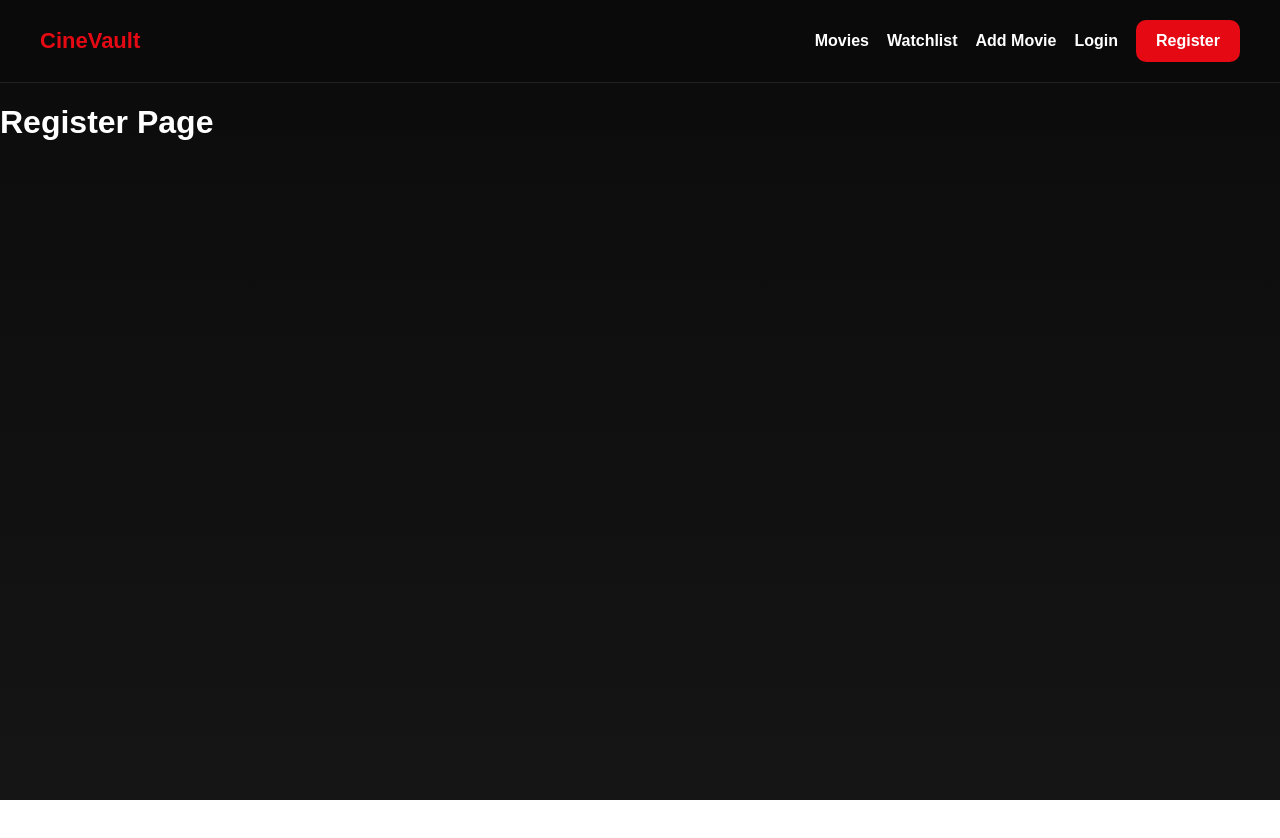
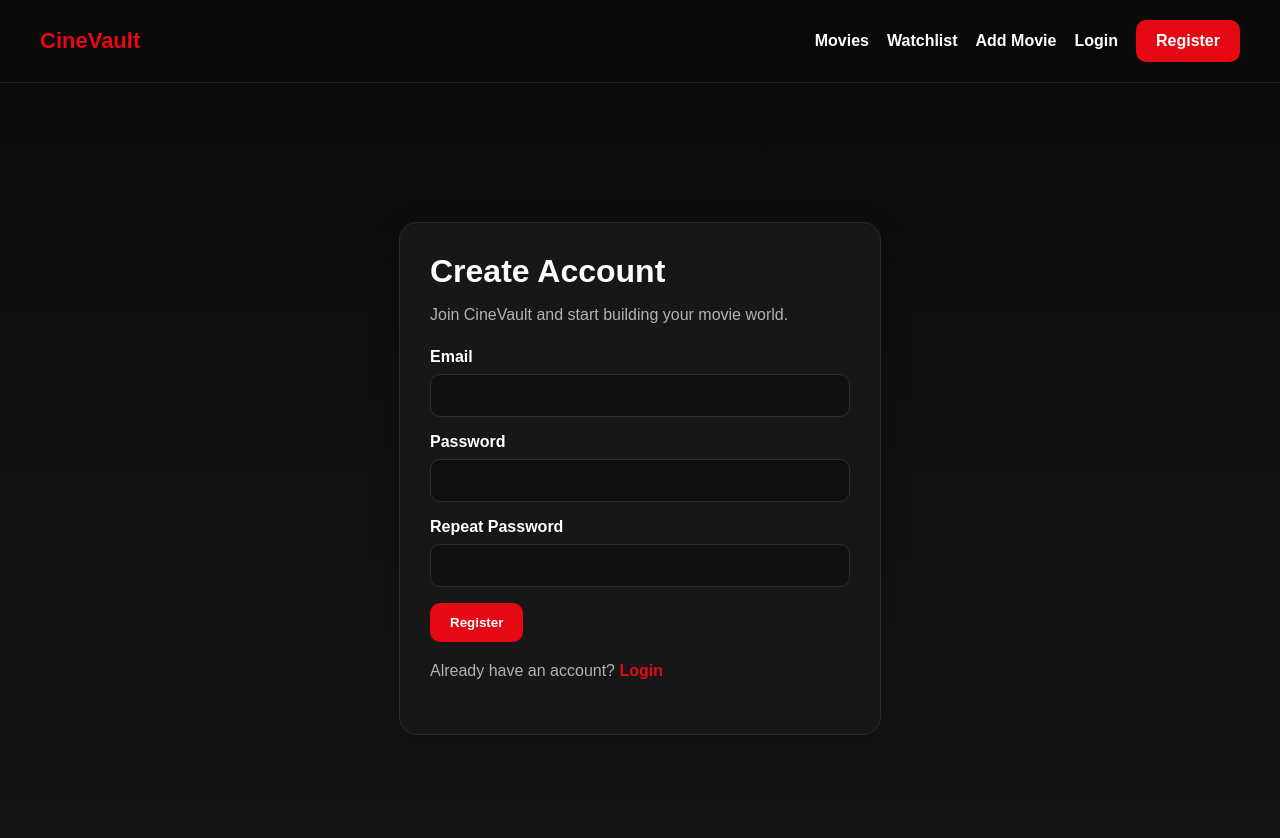
Before and after one commit to mtilovski55/cinevault, a React (Vite) app: page /register in a window 1280 px wide. Shown: the top 838 px of the page. Before the commit the page ends 800 px from the top, so only its background shows below. Built offline with nearby package versions, Linux system fonts and the light colour scheme.

Commit message:
implemented proper authentication service

```diff
--- a/db.json
+++ b/db.json
@@ -1,7 +1,7 @@
 {
   "movies": [
     {
-            "id": 1,
+      "id": "1",
       "title": "Interstellar",
       "genre": "Sci-Fi",
       "year": 2014,
@@ -10,7 +10,7 @@
       "rating": 9
     },
     {
-            "id": 2,
+      "id": "2",
       "title": "The Dark Knight",
       "genre": "Action",
       "year": 2008,
@@ -19,7 +19,7 @@
       "rating": 9
     },
     {
-            "id": 1,
+      "id": "1",
       "title": "Interstellar",
       "genre": "Sci-Fi",
       "year": 2014,
@@ -28,7 +28,7 @@
       "rating": 9
     },
     {
-            "id": 2,
+      "id": "2",
       "title": "The Dark Knight",
       "genre": "Action",
       "year": 2008,
@@ -37,7 +37,7 @@
       "rating": 9
     },
     {
-            "id": 1,
+      "id": "1",
       "title": "Interstellar",
       "genre": "Sci-Fi",
       "year": 2014,
@@ -46,7 +46,7 @@
       "rating": 9
     },
     {
-            "id": 2,
+      "id": "2",
       "title": "The Dark Knight",
       "genre": "Action",
       "year": 2008,
@@ -55,5 +55,18 @@
       "rating": 9
     }
   ],
-    "watchlist": []
+  "watchlist": [],
+  "users": [
+    {
+      "email": "matejtilovski@gmail.com",
+      "password": "12345",
+      "id": "u-mfXQq8sLY"
+    },
+    {
+      "email": "even@gmail.com",
+      "password": "12345",
+      "id": "Rv4-aayfm0w"
     }
+  ],
+  "$schema": "./node_modules/json-server/schema.json"
+}
--- a/src/components/Navbar.jsx
+++ b/src/components/Navbar.jsx
@@ -1,6 +1,14 @@
-import { Link } from "react-router-dom";
+import { Link, useNavigate } from "react-router-dom";
 
 function Navbar() {
+    const navigate = useNavigate();
+    const user = JSON.parse(localStorage.getItem("user"));
+
+    const logoutHandler = () => {
+        localStorage.removeItem("user");
+        navigate("/");
+    };
+
     return (
         <nav>
             <div className="nav-left">
@@ -11,8 +19,18 @@ function Navbar() {
                 <Link to="/movies">Movies</Link>
                 <Link to="/watchlist">Watchlist</Link>
                 <Link to="/create">Add Movie</Link>
-                <Link to="/login">Login</Link>
-                <Link to="/register" className="btn">Register</Link>
+
+                {user ? (
+                    <>
+                        <span className="nav-user">Hi, {user.email}</span>
+                        <button onClick={logoutHandler} className="btn">Logout</button>
+                    </>
+                ) : (
+                    <>
+                        <Link to="/login">Login</Link>
+                        <Link to="/register" className="btn">Register</Link>
+                    </>
+                )}
             </div>
         </nav>
     );
--- a/src/index.css
+++ b/src/index.css
@@ -358,3 +358,18 @@ nav {
   align-items: center;
   gap: 18px;
 }
+
+.nav-user {
+  color: #b3b3b3;
+  font-size: 14px;
+}
+
+.form-switch {
+  margin-top: 20px;
+  color: #b3b3b3;
+}
+
+.form-switch a {
+  color: #e50914;
+  font-weight: 600;
+}
--- a/src/pages/Login.jsx
+++ b/src/pages/Login.jsx
@@ -1,5 +1,79 @@
+import { useState } from "react";
+import { Link, useNavigate } from "react-router-dom";
+import { loginUser } from "../services/authService";
+
 function Login() {
-    return <h1>Login Page</h1>;
+    const navigate = useNavigate();
+
+    const [formValues, setFormValues] = useState({
+        email: "",
+        password: ""
+    });
+
+    const changeHandler = (e) => {
+        setFormValues((state) => ({
+            ...state,
+            [e.target.name]: e.target.value
+        }));
+    };
+
+    const submitHandler = async (e) => {
+        e.preventDefault();
+
+        if (!formValues.email || !formValues.password) {
+            alert("All fields are required.");
+            return;
+        }
+
+        const user = await loginUser(formValues.email, formValues.password);
+
+        if (!user) {
+            alert("Invalid email or password.");
+            return;
+        }
+
+        localStorage.setItem("user", JSON.stringify(user));
+        navigate("/");
+    };
+
+    return (
+        <section className="form-wrapper">
+            <div className="form-card">
+                <h1>Welcome Back</h1>
+                <p>Log in and continue your movie journey.</p>
+
+                <form onSubmit={submitHandler}>
+                    <div className="form-group">
+                        <label htmlFor="email">Email</label>
+                        <input
+                            type="email"
+                            id="email"
+                            name="email"
+                            value={formValues.email}
+                            onChange={changeHandler}
+                        />
+                    </div>
+
+                    <div className="form-group">
+                        <label htmlFor="password">Password</label>
+                        <input
+                            type="password"
+                            id="password"
+                            name="password"
+                            value={formValues.password}
+                            onChange={changeHandler}
+                        />
+                    </div>
+
+                    <button type="submit" className="btn">Login</button>
+                </form>
+
+                <p className="form-switch">
+                    Don’t have an account? <Link to="/register">Register</Link>
+                </p>
+            </div>
+        </section>
+    );
 }
 
 export default Login;
--- a/src/pages/Register.jsx
+++ b/src/pages/Register.jsx
@@ -1,5 +1,99 @@
+import { useState } from "react";
+import { Link, useNavigate } from "react-router-dom";
+import { registerUser } from "../services/authService";
+
 function Register() {
-    return <h1>Register Page</h1>;
+    const navigate = useNavigate();
+
+    const [formValues, setFormValues] = useState({
+        email: "",
+        password: "",
+        repeatPassword: ""
+    });
+
+    const changeHandler = (e) => {
+        setFormValues((state) => ({
+            ...state,
+            [e.target.name]: e.target.value
+        }));
+    };
+
+    const submitHandler = async (e) => {
+        e.preventDefault();
+
+        if (
+            !formValues.email ||
+            !formValues.password ||
+            !formValues.repeatPassword
+        ) {
+            alert("All fields are required.");
+            return;
+        }
+
+        if (formValues.password !== formValues.repeatPassword) {
+            alert("Passwords do not match.");
+            return;
+        }
+
+        const newUser = {
+            email: formValues.email,
+            password: formValues.password
+        };
+
+        await registerUser(newUser);
+
+        navigate("/login");
+    };
+
+    return (
+        <section className="form-wrapper">
+            <div className="form-card">
+                <h1>Create Account</h1>
+                <p>Join CineVault and start building your movie world.</p>
+
+                <form onSubmit={submitHandler}>
+                    <div className="form-group">
+                        <label htmlFor="email">Email</label>
+                        <input
+                            type="email"
+                            id="email"
+                            name="email"
+                            value={formValues.email}
+                            onChange={changeHandler}
+                        />
+                    </div>
+
+                    <div className="form-group">
+                        <label htmlFor="password">Password</label>
+                        <input
+                            type="password"
+                            id="password"
+                            name="password"
+                            value={formValues.password}
+                            onChange={changeHandler}
+                        />
+                    </div>
+
+                    <div className="form-group">
+                        <label htmlFor="repeatPassword">Repeat Password</label>
+                        <input
+                            type="password"
+                            id="repeatPassword"
+                            name="repeatPassword"
+                            value={formValues.repeatPassword}
+                            onChange={changeHandler}
+                        />
+                    </div>
+
+                    <button type="submit" className="btn">Register</button>
+                </form>
+
+                <p className="form-switch">
+                    Already have an account? <Link to="/login">Login</Link>
+                </p>
+            </div>
+        </section>
+    );
 }
 
 export default Register;
--- /dev/null
+++ b/src/services/authService.js
@@ -0,0 +1,26 @@
+const baseUrl = "http://localhost:3001/users";
+
+export async function registerUser(userData) {
+    const response = await fetch(baseUrl, {
+        method: "POST",
+        headers: {
+            "Content-Type": "application/json"
+        },
+        body: JSON.stringify(userData)
+    });
+
+    const data = await response.json();
+    return data;
+}
+
+export async function loginUser(email, password) {
+    const response = await fetch(baseUrl);
+    const data = await response.json();
+
+    const user = data.find(
+        (currentUser) =>
+            currentUser.email === email && currentUser.password === password
+    );
+
+    return user;
+}
```
Lines whose indentation alone changed are shown as unchanged.
